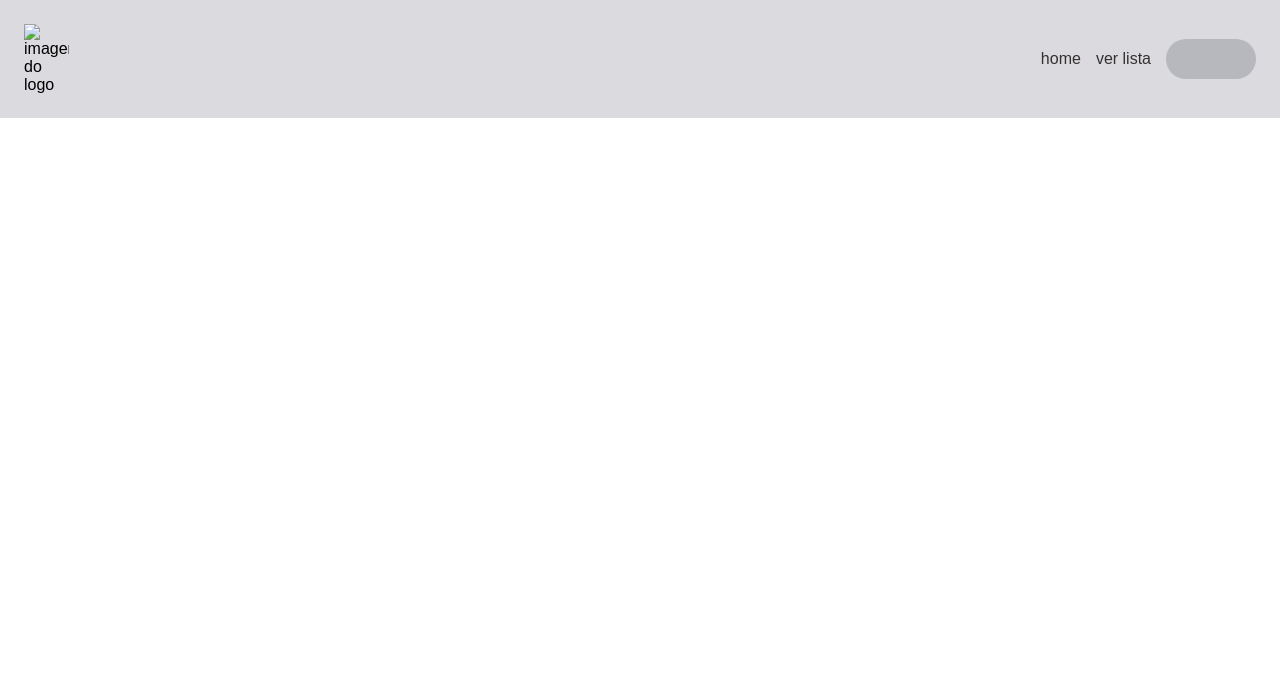
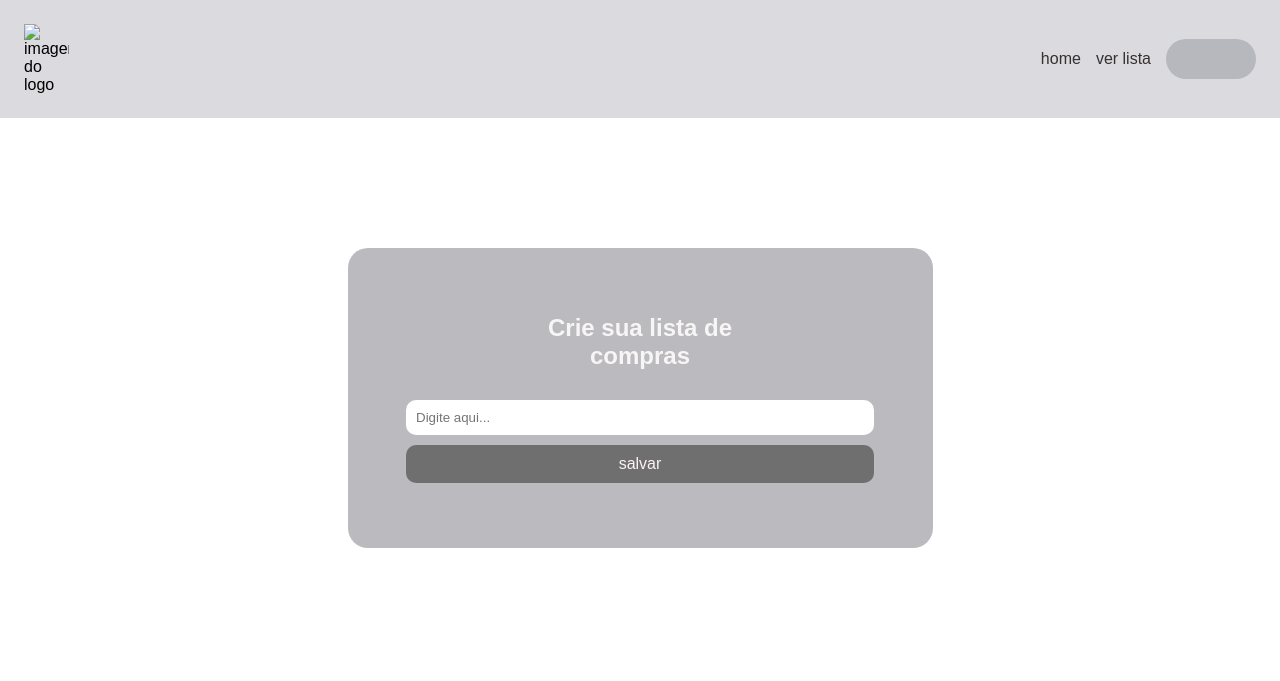
Before and after one commit to cleitoncarloss/Shoppint-list, a website: page src/index.html in a window 1280 px wide. Drawn offline with Linux system fonts and the light colour scheme.

Commit message:
cria o conteudo principal da home

```diff
--- /dev/null
+++ b/src/css/main.css
@@ -0,0 +1,61 @@
+.content {
+  max-width: 1440px;
+  margin: 0 auto;
+  padding: 0 24px;
+}
+
+.content__container {
+  align-items: center;
+  display: flex;
+  justify-content: center;
+  min-height: 70svh;
+}
+
+.content__card {
+  align-items: center;
+  background-color: #bababf;
+  border-radius: 20px;
+  display: flex;
+  justify-content: center;
+  flex-direction: column;
+  height: 300px;
+  width: 90%;
+}
+
+@media(width >= 700px) {
+  .content__card {
+    width: 585px;
+  }
+}
+
+.content__title {
+  color: #F7F5F5;
+  padding-bottom: 30px;
+  text-align: center;
+  width: 200px;
+}
+
+.content__inputs {
+  display: flex;
+  flex-direction: column;
+  gap: 10px;
+  width: 80%;
+}
+
+.content__value {
+  outline: none;
+}
+
+.content__value,
+.content__save {
+  border: none;
+  border-radius: 10px;
+  padding: 10px;
+}
+
+.content__save {
+  background-color: #706F6F;
+  color: #FBF3F3;
+  cursor: pointer;
+  font-size: 16px;
+}
--- a/src/index.html
+++ b/src/index.html
@@ -6,10 +6,24 @@
   <meta name="viewport" content="width=device-width, initial-scale=1">
   <title>Lista de Compras</title>
   <link href="css/reset.css" rel="stylesheet">
+  <link href="css/main.css" rel="stylesheet">
 </head>
 
 <body>
+
   <c-header></c-header>
+
+  <main class='content'>
+    <div class='content__container'>
+      <section class='content__card'>
+        <h2 class='content__title'>Crie sua lista de compras</h2>
+        <div class='content__inputs'>
+          <input class='content__value' type='text' placeholder='Digite aqui...'>
+          <input class='content__save' type='button' value='salvar'>
+        </div>
+      </section>
+    </div>
+  </main>
 
   <script src='./scripts/header.js'></script>
 
```
